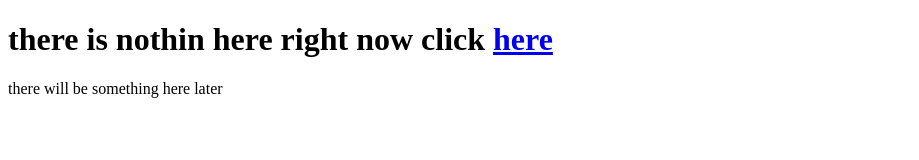
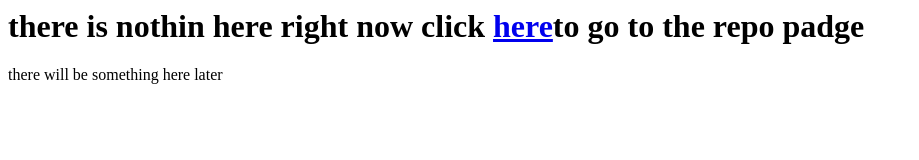
Before and after one commit to sanderkees/sanderkees.github.io, a plain HTML site: page index.html in a window 1280 px wide. Shown: the whole page, without its empty margins (0-919 px from the left). Drawn offline with Linux system fonts and the light colour scheme.

Commit message:
Update index.html

```diff
--- a/index.html
+++ b/index.html
@@ -1,7 +1,6 @@
-<!DOCTYPE html>
 <html>
 <body>
-<h1>there is nothin here right now click <a href=sanderkees.github.io/repo>here</a></h1>
+<h1>there is nothin here right now click <a href=sanderkees.github.io/repo>here</a>to go to the repo padge</h1>
 <p>there will be something here later</p>
 </body>
 </html>
```
